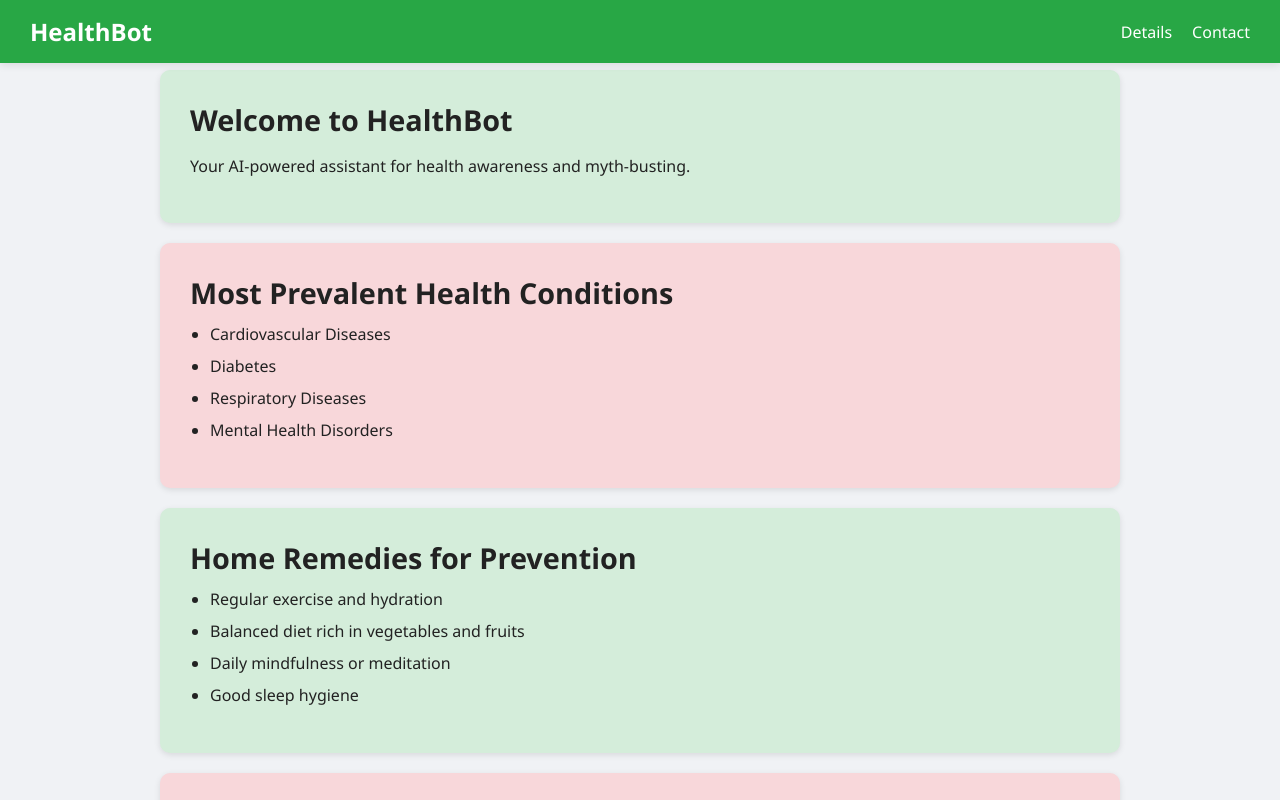
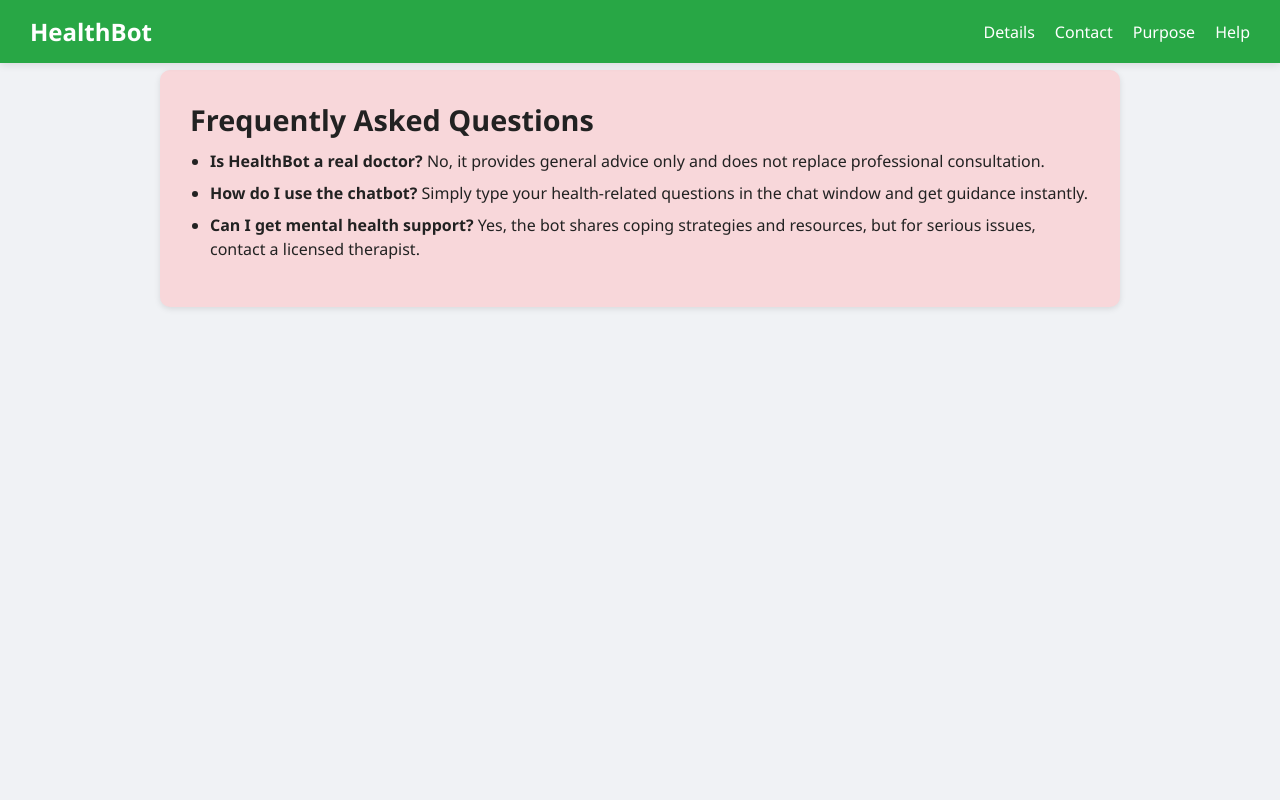
Before and after one commit to sid1238/health-aware, a React (Create React App) app: page /help in a window 1280 px wide. Shown: the top 800 px of the page. Built offline with nearby package versions, Linux system fonts and the light colour scheme.

Commit message:
Added help and purpose page for the code

```diff
--- a/src/App.js
+++ b/src/App.js
@@ -2,19 +2,29 @@ import logo from './logo.svg';
 import './App.css';
 
 import React from "react";
-import { BrowserRouter as Router, Route, Routes, Link } from "react-router-dom";
+import { BrowserRouter as Router, Routes, Route, Link } from "react-router-dom";
+import "./App.css";
+import Purpose from "./Purpose";
+import Help from "./Help";
 
 function App() {
   return (
+    <Router>
       <div className="app-container">
         <header className="header">
           <div className="logo">HealthBot</div>
           <nav>
             <a href="#details">Details</a>
             <a href="#footer">Contact</a>
+            <Link to="/purpose">Purpose</Link>
+            <Link to="/help">Help</Link>
           </nav>
         </header>
 
+        <Routes>
+          <Route
+            path="/"
+            element={
               <main>
                 <section className="section green">
                   <h1>Welcome to HealthBot</h1>
@@ -58,14 +68,20 @@ function App() {
                     <li>“Children don’t experience mental health problems.”</li>
                   </ul>
                 </section>
-      </main>
 
                 <footer id="footer" className="footer">
                   <p><strong>Email:</strong> support@healthbot.ai</p>
                   <p><strong>Contact:</strong> +1-800-HEALTHBOT</p>
                   <p>© 2025 HealthBot. All rights reserved.</p>
                 </footer>
+              </main>
+            }
+          />
+          <Route path="/purpose" element={<Purpose />} />
+          <Route path="/help" element={<Help />} />
+        </Routes>
       </div>
+    </Router>
   );
 }
 
--- /dev/null
+++ b/src/Help.js
@@ -0,0 +1,16 @@
+import React from "react";
+
+const Help = () => {
+  return (
+    <div className="section red">
+      <h2>Frequently Asked Questions</h2>
+      <ul>
+        <li><strong>Is HealthBot a real doctor?</strong> No, it provides general advice only and does not replace professional consultation.</li>
+        <li><strong>How do I use the chatbot?</strong> Simply type your health-related questions in the chat window and get guidance instantly.</li>
+        <li><strong>Can I get mental health support?</strong> Yes, the bot shares coping strategies and resources, but for serious issues, contact a licensed therapist.</li>
+      </ul>
+    </div>
+  );
+};
+
+export default Help;
--- /dev/null
+++ b/src/Purpose.js
@@ -0,0 +1,15 @@
+import React from "react";
+
+const Purpose = () => {
+  return (
+    <div className="section green">
+      <h2>Our Mission & Vision</h2>
+      <p>
+        At HealthBot, our mission is to empower individuals with accurate, accessible, and actionable health information.
+        We envision a world where AI supports better health decisions through awareness, education, and empathy.
+      </p>
+    </div>
+  );
+};
+
+export default Purpose;
```
Lines whose indentation alone changed are shown as unchanged.
